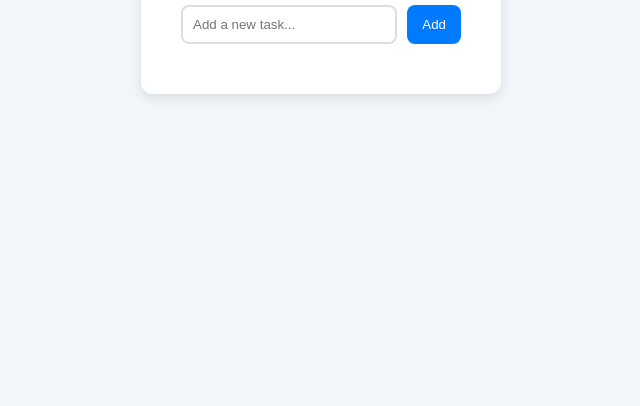
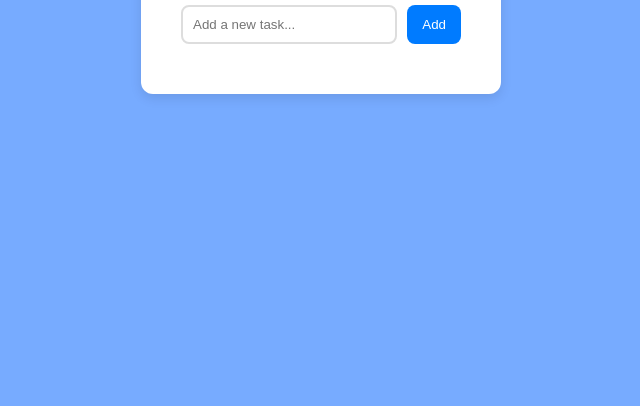
Before and after one commit to ArzooMansuri18/To-Do-List, a plain HTML site: page index.html in a window 1280 px wide. Shown: the part 394-800 px from the top of the page, without its empty margins (319-959 px from the left). Drawn offline with Linux system fonts and the light colour scheme.

Commit message:
Update style.css

```diff
--- a/style.css
+++ b/style.css
@@ -5,7 +5,7 @@
 }
 
 body{
-    background: #f2f5fa;
+    background: #77abff;
     display: flex;
     justify-content: center;
     align-items: center;
```
